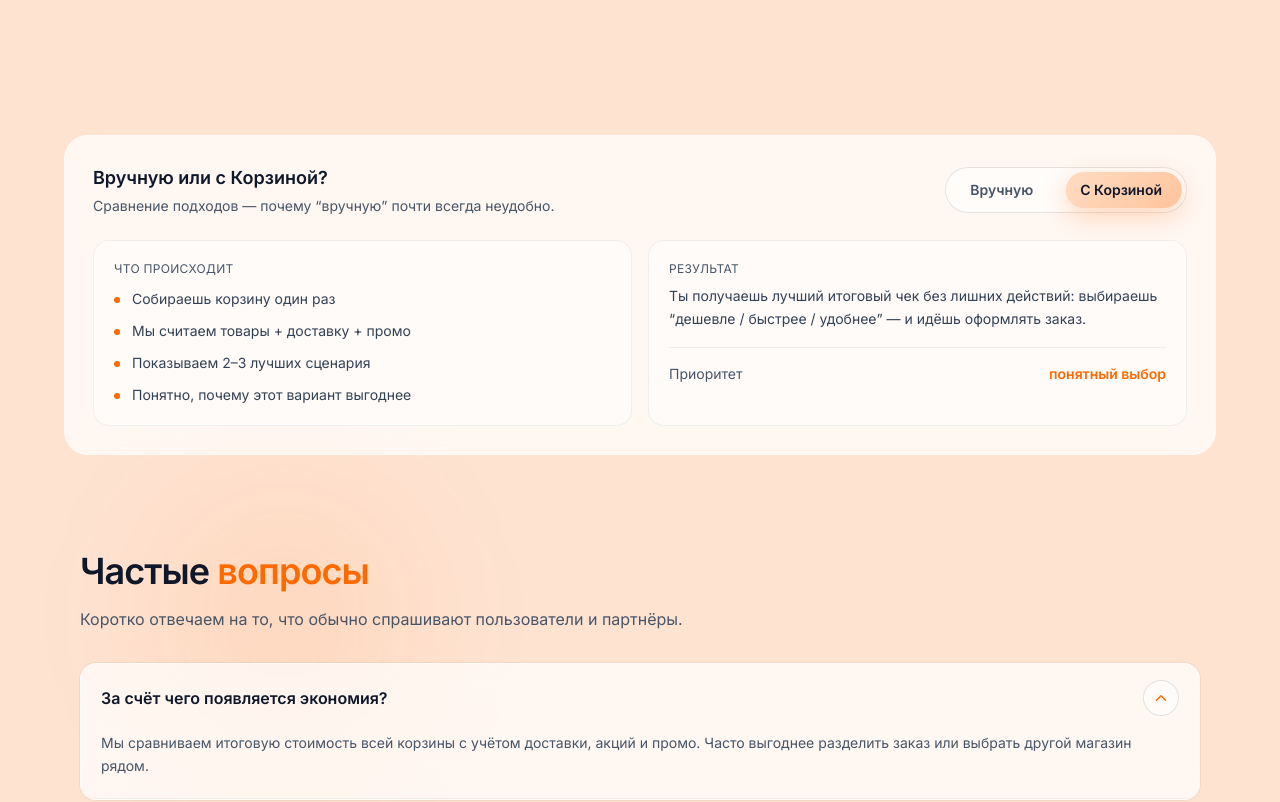
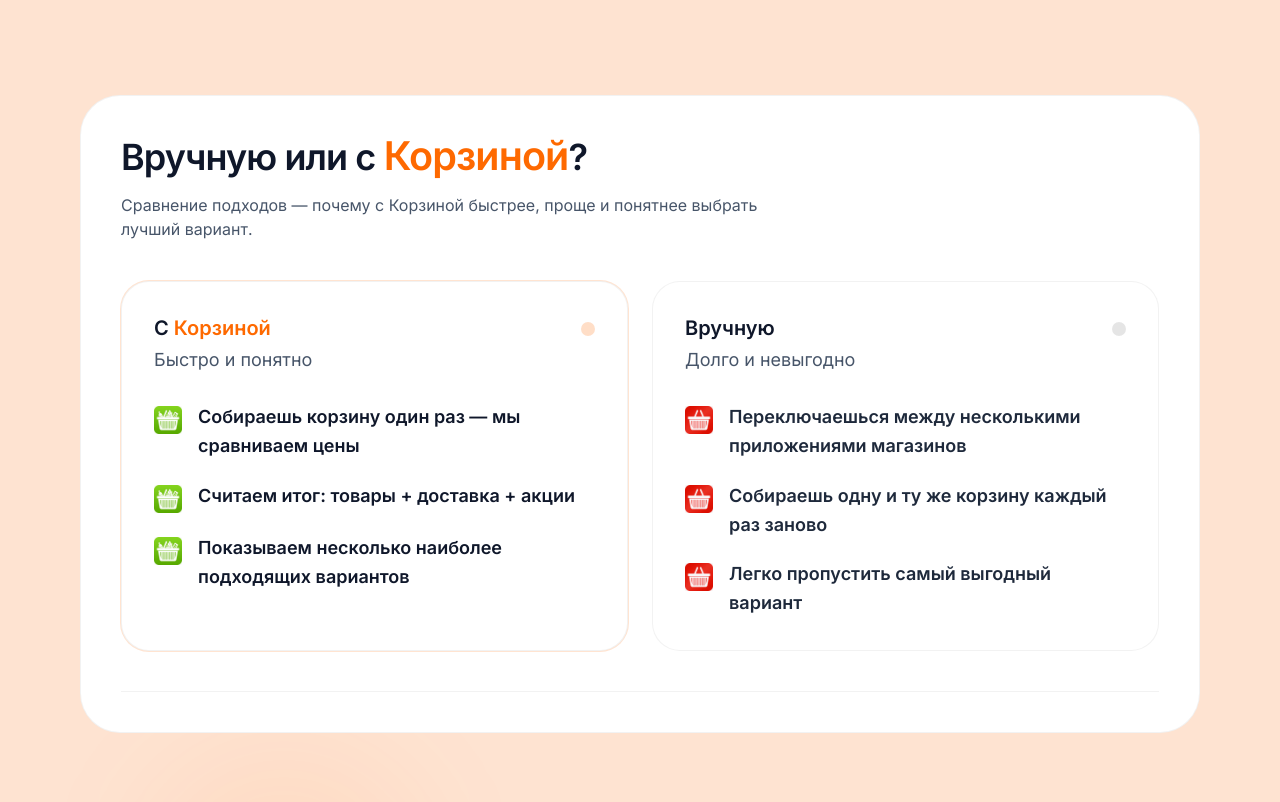
Before and after one commit to PabloTsvetkov/korzina-landing, a Next.js app: page / in a window 1280 px wide. Shown: the part 2578-3380 px from the top of the page. Built offline with nearby package versions, Linux system fonts and the light colour scheme.

Commit message:
compare section

```diff
--- a/app/components/CompareSection.tsx
+++ b/app/components/CompareSection.tsx
@@ -1,215 +1,119 @@
+// app/components/CompareSection.tsx
 "use client";
 
-import { useMemo, useState } from "react";
-
-type StoreScenario = {
-  name: string;
-  total: number; // итог
-  items: number; // товары
-  delivery: number; // доставка
-  promo: number; // скидка/промо (положительное число)
-  badge?: string;
-};
+import Image from "next/image";
 
 const ORANGE = "#FE6900";
 
+type Item = { text: string };
+
 export default function CompareSection() {
-  // Демонстрационные числа (пока условные) — позже заменишь на реальные/пример из ресерча
-  const scenarios: StoreScenario[] = useMemo(
-    () => [
-      {
-        name: "Магазин A",
-        items: 1710,
-        delivery: 149,
-        promo: 120,
-        total: 1739,
-        badge: "лучше по цене",
-      },
-      {
-        name: "Магазин B",
-        items: 1650,
-        delivery: 249,
-        promo: 80,
-        total: 1819,
-        badge: "быстрее",
-      },
-      {
-        name: "Магазин C",
-        items: 1760,
-        delivery: 99,
-        promo: 0,
-        total: 1859,
-        badge: "доставка дешевле",
-      },
-    ],
-    [],
-  );
+  const korzinaItems: Item[] = [
+    { text: "Собираешь корзину один раз — мы сравниваем цены" },
+    { text: "Считаем итог: товары + доставка + акции" },
+    { text: "Показываем несколько наиболее подходящих вариантов" },
+  ];
 
-  const minTotal = Math.min(...scenarios.map((s) => s.total));
-  const maxTotal = Math.max(...scenarios.map((s) => s.total));
-
-  const [mode, setMode] = useState<"manual" | "korzina">("korzina");
+  const manualItems: Item[] = [
+    { text: "Переключаешься между несколькими приложениями магазинов" },
+    { text: "Собираешь одну и ту же корзину каждый раз заново" },
+    { text: "Легко пропустить самый выгодный вариант" },
+  ];
 
   return (
     <section id="compare" className="section relative">
-      <div className="container-page mt-10 korzina-glass rounded-3xl shadow-soft p-6 md:p-7 max-w-3xl">
-        <div className="flex flex-col md:flex-row md:items-center md:justify-between gap-4">
+      <div className="container-page">
+        <div className="rounded-[40px] bg-white border border-black/5 shadow-soft overflow-hidden">
+          <div className="px-6 py-8 md:px-10 md:py-10">
+            <div className="max-w-3xl">
+              <h2 className="section-title text-slate-900">
+                Вручную или с{" "}
+                <span style={{ color: ORANGE, fontSize: "1.1em" }}>Корзиной</span>?
+              </h2>
+              <p className="section-subtitle">
+                Сравнение подходов — почему с Корзиной быстрее, проще и понятнее выбрать лучший вариант.
+              </p>
+            </div>
+
+            <div className="mt-10 grid gap-6 md:grid-cols-2">
+              {/* With Korzina */}
+              <div className="rounded-[28px] border border-black/5 bg-white p-7 md:p-8 shadow-soft ring-1 ring-[rgba(254,105,0,0.18)]">
+                <div className="flex items-start justify-between gap-4">
                   <div>
-            <div className="text-lg font-semibold text-slate-900">
-              Вручную или с Корзиной?
+                    <div className="text-lg md:text-xl font-semibold text-slate-900">
+                      С <span style={{ color: ORANGE }}>Корзиной</span>
                     </div>
-            <div className="mt-1 text-sm text-slate-600">
-              Сравнение подходов — почему “вручную” почти всегда неудобно.
+                    <div className="mt-1 text-base md:text-lg text-slate-600">
+                      Быстро и понятно
                     </div>
                   </div>
 
-          <div className="relative inline-flex rounded-full border border-black/10 bg-white/60 p-1 shadow-soft">
-            {/* moving background */}
                   <span
                     aria-hidden
-              className="absolute top-1 bottom-1 left-1 rounded-full transition-all duration-300 ease-out"
-              style={{
-                width: "calc(50% - 4px)",
-                transform: `translateX(${mode === "korzina" ? "100%" : "0%"})`,
-                background:
-                  "linear-gradient(135deg, rgba(254,105,0,0.22), rgba(254,105,0,0.38))",
-                boxShadow: "0 8px 24px rgba(254,105,0,0.25)",
-              }}
+                    className="mt-2 inline-flex h-3.5 w-3.5 rounded-full"
+                    style={{ background: "rgba(254,105,0,0.22)" }}
                   />
+                </div>
 
-            <button
-              type="button"
-              onClick={() => setMode("manual")}
-              className={[
-                "relative z-10",
-                "rounded-full px-5 py-2 text-sm font-semibold",
-                "transition-colors duration-200",
-                mode === "manual"
-                  ? "text-slate-900"
-                  : "text-slate-600 hover:text-slate-900",
-              ].join(" ")}
-            >
+                <ul className="mt-7 space-y-5">
+                  {korzinaItems.map((it) => (
+                    <li key={it.text} className="flex gap-4">
+                      <Image
+                        src="/icons/fullBasketGreen.png"
+                        alt=""
+                        width={28}
+                        height={28}
+                        className="mt-1 shrink-0 w-[28px] h-[28px]"
+                      />
+                      <span className="text-[16px] md:text-[18px] leading-relaxed text-slate-900 font-semibold">
+                        {it.text}
+                      </span>
+                    </li>
+                  ))}
+                </ul>
+              </div>
+
+              {/* Manual */}
+              <div className="rounded-[28px] border border-black/5 bg-white p-7 md:p-8 shadow-soft">
+                <div className="flex items-start justify-between gap-4">
+                  <div>
+                    <div className="text-lg md:text-xl font-semibold text-slate-900">
                       Вручную
-            </button>
-
-            <button
-              type="button"
-              onClick={() => setMode("korzina")}
-              className={[
-                "relative z-10",
-                "rounded-full px-5 py-2 text-sm font-semibold",
-                "transition-colors duration-200",
-                mode === "korzina"
-                  ? "text-slate-900"
-                  : "text-slate-600 hover:text-slate-900",
-              ].join(" ")}
-            >
-              &nbsp;&nbsp;С Корзиной
-            </button>
+                    </div>
+                    <div className="mt-1 text-base md:text-lg text-slate-600">
+                      Долго и невыгодно
                     </div>
                   </div>
 
-        <div className="mt-6 grid gap-4 md:grid-cols-2">
-          <BulletList
-            title={mode === "manual" ? "Что происходит" : "Что происходит"}
-            accent={mode === "korzina"}
-            items={
-              mode === "manual"
-                ? [
-                    "Переключаешься между 2–4 приложениями",
-                    "Собираешь корзину заново в каждом",
-                    "Трудно учесть доставку и промо одновременно",
-                    "Легко упустить акцию или ошибиться",
-                  ]
-                : [
-                    "Собираешь корзину один раз",
-                    "Мы считаем товары + доставку + промо",
-                    "Показываем 2–3 лучших сценария",
-                    "Понятно, почему этот вариант выгоднее",
-                  ]
-            }
+                  <span
+                    aria-hidden
+                    className="mt-2 inline-flex h-3.5 w-3.5 rounded-full bg-black/10"
                   />
-
-          <div className="rounded-2xl bg-white/50 border border-black/5 p-5">
-            <div className="text-xs uppercase tracking-wide text-slate-600">
-              Результат
                 </div>
 
-            <div className="mt-2 text-sm text-slate-700 leading-relaxed">
-              {mode === "manual" ? (
-                <>
-                  Ты тратишь время на сбор одинаковой корзины и всё равно можешь
-                  выбрать не лучший итог из-за доставки или промо.
-                </>
-              ) : (
-                <>
-                  Ты получаешь лучший итоговый чек без лишних действий:
-                  выбираешь “дешевле / быстрее / удобнее” — и идёшь оформлять
-                  заказ.
-                </>
-              )}
+                <ul className="mt-7 space-y-5">
+                  {manualItems.map((it) => (
+                    <li key={it.text} className="flex gap-4">
+                      <Image
+                        src="/icons/emptyBasketRed.png"
+                        alt=""
+                        width={28}
+                        height={28}
+                        className="mt-1 shrink-0 w-[28px] h-[28px]"
+                      />
+                      <span className="text-[16px] md:text-[18px] leading-relaxed text-slate-800 font-semibold">
+                        {it.text}
+                      </span>
+                    </li>
+                  ))}
+                </ul>
+              </div>
             </div>
 
-            <div className="mt-4 h-px bg-black/5" />
-
-            <div className="mt-4 flex items-center justify-between text-sm">
-              <div className="text-slate-600">Приоритет</div>
-              <div className="font-semibold" style={{ color: ORANGE }}>
-                {mode === "manual" ? "путается" : "понятный выбор"}
-              </div>
-            </div>
+            <div className="mt-10 h-px w-full bg-black/5" />
           </div>
         </div>
       </div>
     </section>
   );
 }
-
-function Reason({ title, text }: { title: string; text: string }) {
-  return (
-    <div className="rounded-2xl bg-white/50 border border-black/5 p-4">
-      <div className="font-semibold text-slate-900">{title}</div>
-      <div className="mt-1 text-sm text-slate-600">{text}</div>
-    </div>
-  );
-}
-
-function BulletList({
-  title,
-  items,
-  accent,
-}: {
-  title: string;
-  items: string[];
-  accent?: boolean;
-}) {
-  return (
-    <div className="rounded-2xl bg-white/50 border border-black/5 p-5">
-      <div className="text-xs uppercase tracking-wide text-slate-600">
-        {title}
-      </div>
-      <ul className="mt-3 space-y-3 text-sm text-slate-700">
-        {items.map((t) => (
-          <li key={t} className="flex gap-3">
-            <span
-              className="mt-2 h-1.5 w-1.5 rounded-full"
-              style={{
-                backgroundColor: accent ? ORANGE : "rgba(15,23,42,0.35)",
-              }}
-            />
-            <span>{t}</span>
-          </li>
-        ))}
-      </ul>
-    </div>
-  );
-}
-
-function formatRUB(n: number) {
-  // простая локальная форматировка без Intl (чтобы было предсказуемо)
-  const s = String(n);
-  const parts: string[] = [];
-  for (let i = s.length; i > 0; i -= 3)
-    parts.unshift(s.substring(Math.max(0, i - 3), i));
-  return `${parts.join(" ")} ₽`;
-}
```
Also changed, not shown: public/icons/emptyBasketRed.png (added), public/icons/fullBasketGreen.png (added). Lines whose indentation alone changed are shown as unchanged.
